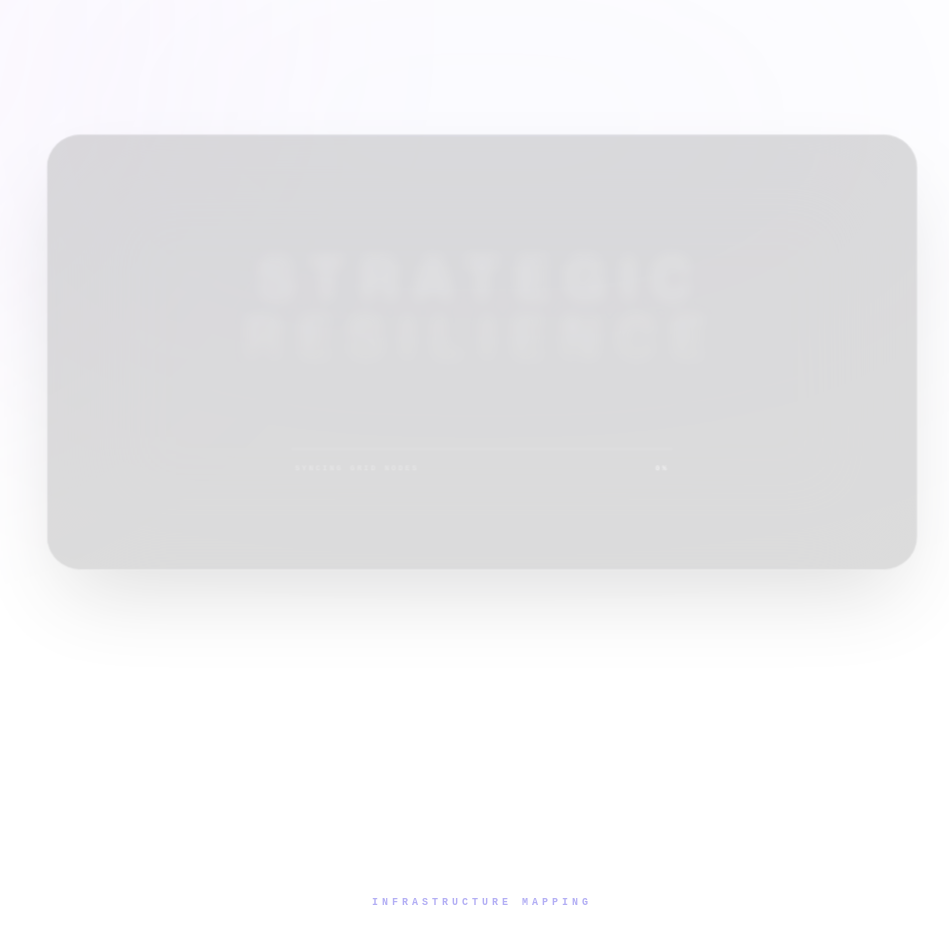
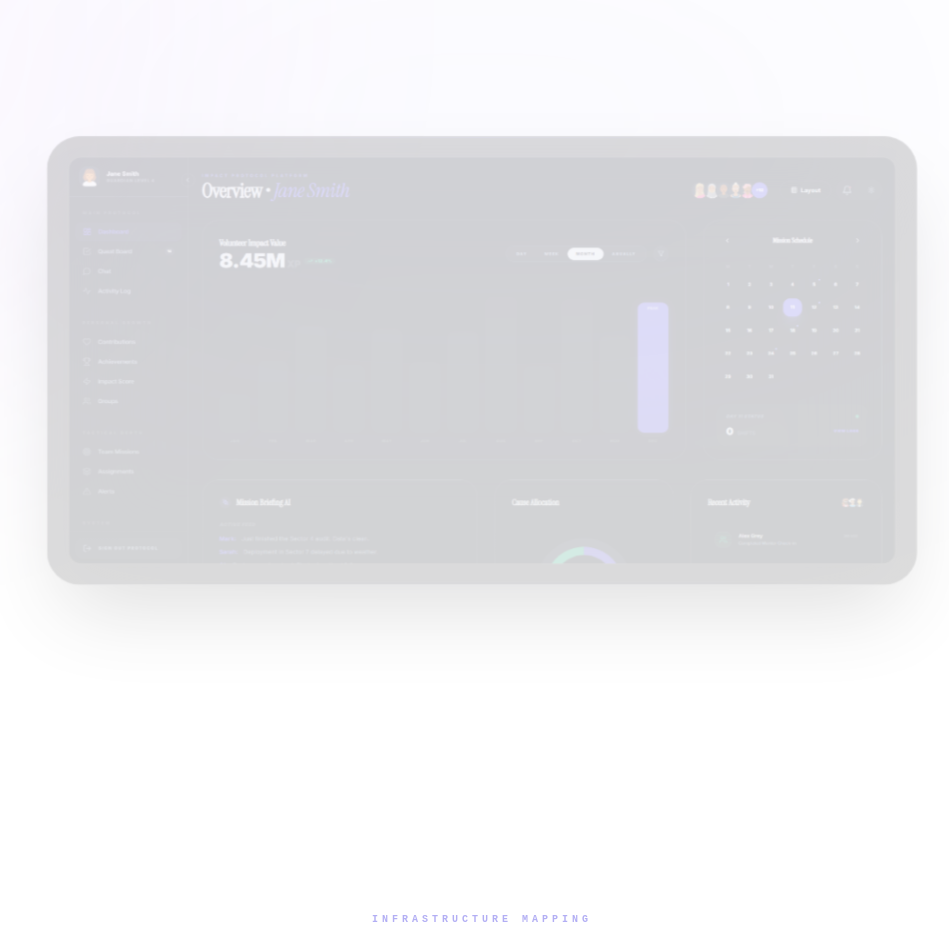
Before and after one commit to noobcoder1982/impact-quests, a React (Vite) app: page / in a window 1280 px wide. Shown: the part 780-1712 px from the top of the page, without its empty margins (158-1107 px from the left). Built offline with nearby package versions, Linux system fonts and the light colour scheme; a web font is replaced by a local one.

Commit message:
Permanently simplify DashboardPreview to show high-fidelity screenshot directly with no preloader stages 🚀🖼️

```diff
--- a/src/components/DashboardPreview.tsx
+++ b/src/components/DashboardPreview.tsx
@@ -1,14 +1,8 @@
 import * as React from "react"
-import { motion, AnimatePresence, useScroll, useTransform } from "framer-motion"
-import { cn } from "@/lib/utils"
+import { motion, useScroll, useTransform } from "framer-motion"
 
 export default function DashboardPreview() {
   const containerRef = React.useRef<HTMLDivElement | null>(null)
-
-  // States for the magical loading and reveal sequence
-  // stages: 'idle' (waiting for scroll trigger) -> 'loading' -> 'morphing' -> 'orbiting' -> 'boom' -> 'revealed'
-  const [stage, setStage] = React.useState<'idle' | 'loading' | 'morphing' | 'orbiting' | 'boom' | 'revealed'>('idle')
-  const [progress, setProgress] = React.useState(0)
 
   // Scroll animations for the container itself (scale & perspective)
   const { scrollYProgress } = useScroll({
@@ -20,60 +14,6 @@
   const scale = useTransform(scrollYProgress, [0, 0.4], [0.85, 1])
   const opacity = useTransform(scrollYProgress, [0, 0.2], [0.4, 1])
 
-  // Trigger sequence when component is scrolled into view or mounted
-  React.useEffect(() => {
-    if (stage !== 'idle') return
-
-    // Start loading sequence
-    setStage('loading')
-
-    const duration = 2000 // 2 seconds linear progress load
-    const intervalTime = 20
-    const steps = duration / intervalTime
-    const stepVal = 100 / steps
-
-    const timer = setInterval(() => {
-      setProgress(prev => {
-        if (prev >= 100) {
-          clearInterval(timer)
-          return 100
-        }
-        return prev + stepVal
-      })
-    }, intervalTime)
-
-    return () => clearInterval(timer)
-  }, [stage])
-
-  // Manage stage transitions after progress completes
-  React.useEffect(() => {
-    if (progress < 100) return
-
-    // 1. Morph: Collapse progress bar into center white dot
-    setStage('morphing')
-
-    // 2. Orbit: Start circular text orbit after morph completes (400ms)
-    const orbitTimeout = setTimeout(() => {
-      setStage('orbiting')
-    }, 450)
-
-    // 3. Boom: Explode white dot and reveal the dashboard (1800ms of orbiting)
-    const boomTimeout = setTimeout(() => {
-      setStage('boom')
-    }, 2250)
-
-    // 4. Revealed: Complete reveal sequence (500ms after boom)
-    const revealedTimeout = setTimeout(() => {
-      setStage('revealed')
-    }, 2750)
-
-    return () => {
-      clearTimeout(orbitTimeout)
-      clearTimeout(boomTimeout)
-      clearTimeout(revealedTimeout)
-    }
-  }, [progress])
-
   return (
     <div ref={containerRef} className="perspective-[2000px] w-full max-w-7xl mx-auto px-4 md:px-8 relative z-30">
       <motion.div
@@ -83,130 +23,22 @@
           opacity,
           transformStyle: "preserve-3d"
         }}
-        className="relative rounded-[2.5rem] border border-white/10 bg-[#070708]/80 backdrop-blur-3xl p-3 md:p-6 shadow-[0_50px_100px_-20px_rgba(0,0,0,0.7)] overflow-hidden min-h-[300px] md:min-h-[500px] flex items-center justify-center transition-all duration-700"
+        className="relative rounded-[2.5rem] border border-white/10 bg-[#070708]/80 backdrop-blur-3xl p-3 md:p-6 shadow-[0_50px_100px_-20px_rgba(0,0,0,0.7)] overflow-hidden flex items-center justify-center"
       >
         {/* Sleek top glowing divider */}
         <div className="absolute inset-x-0 top-0 h-px bg-gradient-to-r from-transparent via-indigo-500/50 to-transparent" />
 
-        <AnimatePresence mode="wait">
-          {stage !== 'revealed' ? (
-            <motion.div
-              key="loader-container"
-              exit={{ opacity: 0, scale: 0.95 }}
-              transition={{ duration: 0.5 }}
-              className="w-full flex flex-col items-center justify-center min-h-[350px] md:min-h-[480px] relative overflow-hidden"
-            >
-              {/* Magical Grid Background for the Loader */}
-              <div className="absolute inset-0 bg-[linear-gradient(to_right,rgba(255,255,255,0.01)_1px,transparent_1px),linear-gradient(to_bottom,rgba(255,255,255,0.01)_1px,transparent_1px)] bg-[size:40px_40px] [mask-image:radial-gradient(ellipse_60%_50%_at_50%_50%,#000_70%,transparent_100%)] pointer-events-none" />
+        {/* The Live Dashboard Image - High Fidelity */}
+        <div className="relative rounded-2xl overflow-hidden border border-white/5 shadow-2xl w-full">
+          <img
+            src="/dashboard-live.png"
+            alt="ImpactQuest Strategy Hub"
+            className="w-full h-auto object-cover opacity-95 transition-opacity duration-500"
+          />
 
-              {/* Centered Magical Text */}
-              <div className="z-10 text-center select-none py-6 relative">
-                <motion.h2
-                  initial={{ opacity: 0, filter: "blur(10px)", y: 10 }}
-                  animate={{ opacity: 1, filter: "blur(0px)", y: 0 }}
-                  transition={{ duration: 1 }}
-                  className="text-4xl md:text-7xl font-black uppercase tracking-[0.25em] bg-gradient-to-b from-white via-zinc-200 to-zinc-500 bg-clip-text text-transparent font-sans"
-                  style={{ fontFamily: "'Space Grotesk', sans-serif" }}
-                >
-                  strategic resilience
-                </motion.h2>
-                <motion.p
-                  initial={{ opacity: 0 }}
-                  animate={{ opacity: 0.3 }}
-                  transition={{ delay: 0.5, duration: 1 }}
-                  className="text-[9px] font-black uppercase tracking-[0.6em] text-white mt-3"
-                >
-                  System Induction Protocol Active
-                </motion.p>
-              </div>
-
-              {/* Magical Loading & Morphing Interface */}
-              <div className="w-full max-w-md h-12 flex items-center justify-center mt-12 relative z-20">
-                {stage === 'loading' && (
-                  <div className="w-full space-y-4">
-                    {/* Linear Progress Bar */}
-                    <div className="w-full h-1 bg-white/5 rounded-full relative overflow-hidden">
-                      <motion.div
-                        className="absolute inset-y-0 left-0 bg-white rounded-full"
-                        style={{ width: `${progress}%`, boxShadow: "0 0 15px #ffffff" }}
-                      />
-                    </div>
-                    {/* Percentage counter */}
-                    <div className="flex justify-between items-center text-[9px] font-black uppercase tracking-[0.3em] text-white/30 px-1">
-                      <span>Syncing Grid Nodes</span>
-                      <span className="text-white/60">{Math.round(progress)}%</span>
-                    </div>
-                  </div>
-                )}
-
-                {stage === 'morphing' && (
-                  <motion.div
-                    initial={{ width: "100%", height: "4px" }}
-                    animate={{ width: "12px", height: "12px", borderRadius: "50%" }}
-                    transition={{ duration: 0.4, ease: [0.16, 1, 0.3, 1] }}
-                    className="bg-white shadow-[0_0_30px_10px_rgba(255,255,255,0.8)]"
-                  />
-                )}
-
-                {stage === 'orbiting' && (
-                  <div className="absolute inset-0 pointer-events-none flex items-center justify-center">
-                    {/* The magical orbiting white sphere */}
-                    <motion.div
-                      animate={{
-                        x: [0, 260, 0, -260, 0],
-                        y: [-90, 0, 90, 0, -90],
-                        scale: [1, 1.3, 1, 0.8, 1],
-                        opacity: [1, 1, 1, 0.7, 1]
-                      }}
-                      transition={{
-                        duration: 1.5,
-                        ease: "linear",
-                        repeat: Infinity
-                      }}
-                      className="absolute w-4 h-4 rounded-full bg-white shadow-[0_0_35px_12px_rgba(255,255,255,1),0_0_15px_3px_#6366f1] z-30"
-                    />
-
-                    {/* Faint ambient trail loop */}
-                    <div className="absolute w-[520px] h-[180px] rounded-full border border-white/5 bg-radial-gradient from-transparent via-white/[0.01] to-transparent pointer-events-none" />
-                  </div>
-                )}
-
-                {stage === 'boom' && (
-                  <div className="absolute inset-0 flex items-center justify-center">
-                    {/* Expanding shockwave expansion circle */}
-                    <motion.div
-                      initial={{ scale: 0, opacity: 1 }}
-                      animate={{ scale: 120, opacity: 0 }}
-                      transition={{ duration: 0.6, ease: "easeOut" }}
-                      className="w-10 h-10 rounded-full bg-white shadow-[0_0_100px_40px_rgba(255,255,255,1)] z-40"
-                    />
-                  </div>
-                )}
-              </div>
-            </motion.div>
-          ) : (
-            /* The Live Dashboard Image - Fully Revealed Underneath */
-            <motion.div
-              key="dashboard-image"
-              initial={{ opacity: 0, scale: 0.97, filter: "blur(20px)" }}
-              animate={{ opacity: 0.95, scale: 1, filter: "blur(0px)" }}
-              whileHover={{ opacity: 1 }}
-              transition={{ duration: 0.8, ease: "easeOut" }}
-              className="relative rounded-2xl overflow-hidden border border-white/5 shadow-2xl w-full"
-            >
-              <img
-                src="/dashboard-live.png"
-                alt="ImpactQuest Strategy Hub"
-                className="w-full h-auto object-cover transition-all duration-1000"
-              />
-
-              {/* Premium cinematic glass overlays */}
-              <div className="absolute inset-0 bg-gradient-to-t from-black/40 via-transparent to-transparent pointer-events-none" />
-              <div className="absolute inset-0 bg-indigo-600/5 mix-blend-overlay pointer-events-none animate-pulse" />
-            </motion.div>
-          )}
-        </AnimatePresence>
-
+          {/* Glass Overlay for depth */}
+          <div className="absolute inset-0 bg-gradient-to-t from-black/20 via-transparent to-transparent pointer-events-none" />
+        </div>
       </motion.div>
     </div>
   )
```
